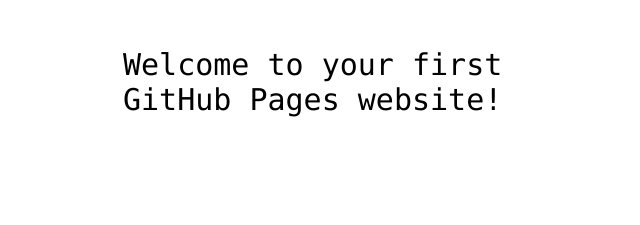
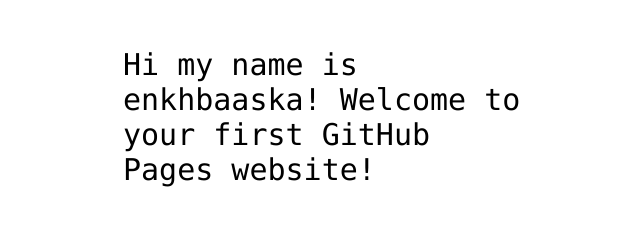
Before and after one commit to enkhbaaska/enkhbaaska.github.io, a plain HTML site: page index.html in a window 1280 px wide. Shown: the part 341-566 px from the top of the page, without its empty margins (317-957 px from the left). Drawn offline with Linux system fonts and the light colour scheme.

Commit message:
Update index.html

```diff
--- a/index.html
+++ b/index.html
@@ -12,7 +12,7 @@
 <img src="https://octodex.github.com/images/daftpunktocat-thomas.gif" id="octocat" alt="octocat-gif" />
 
 <!-- Change this code here by copy and pasting your template on line 15 -->
-<p>Welcome to your first GitHub Pages website!</p>
+<p>Hi my name is enkhbaaska! Welcome to your first GitHub Pages website!</p>
 
 </body>
 </html>
```
